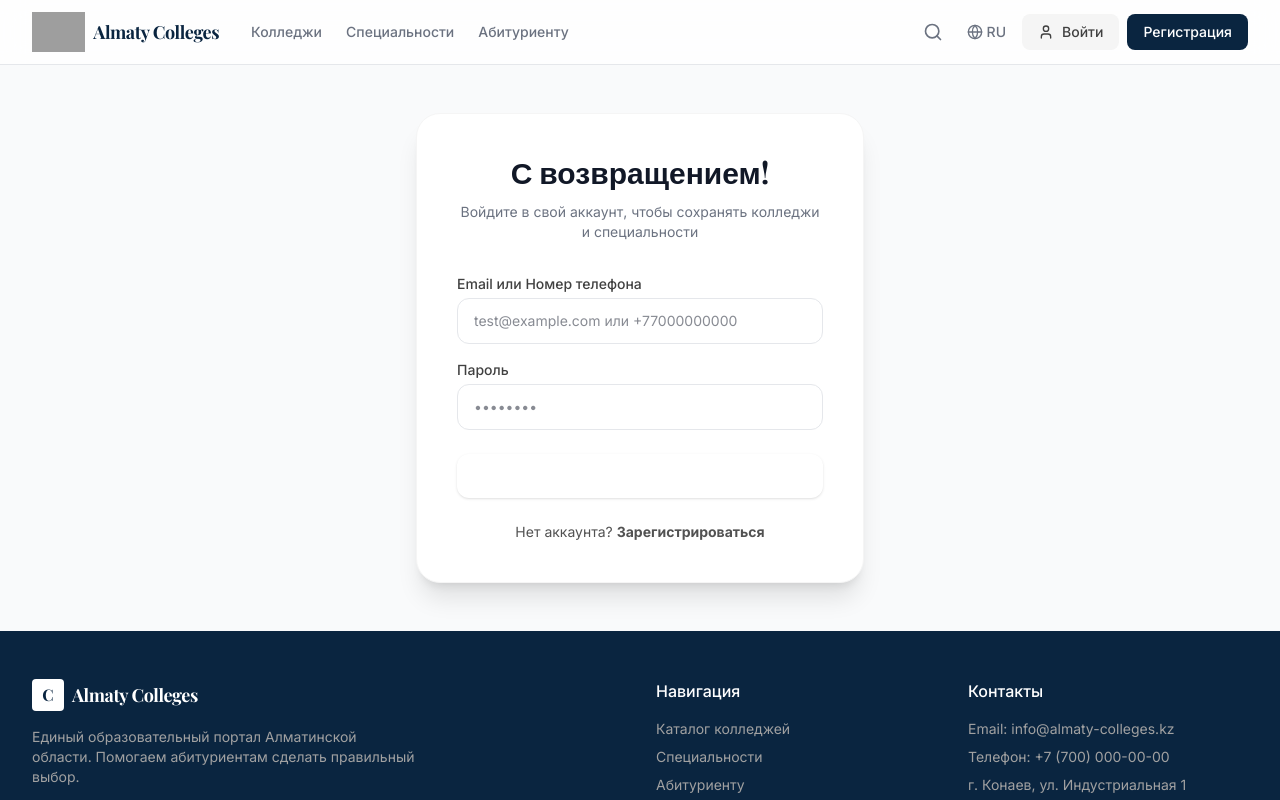
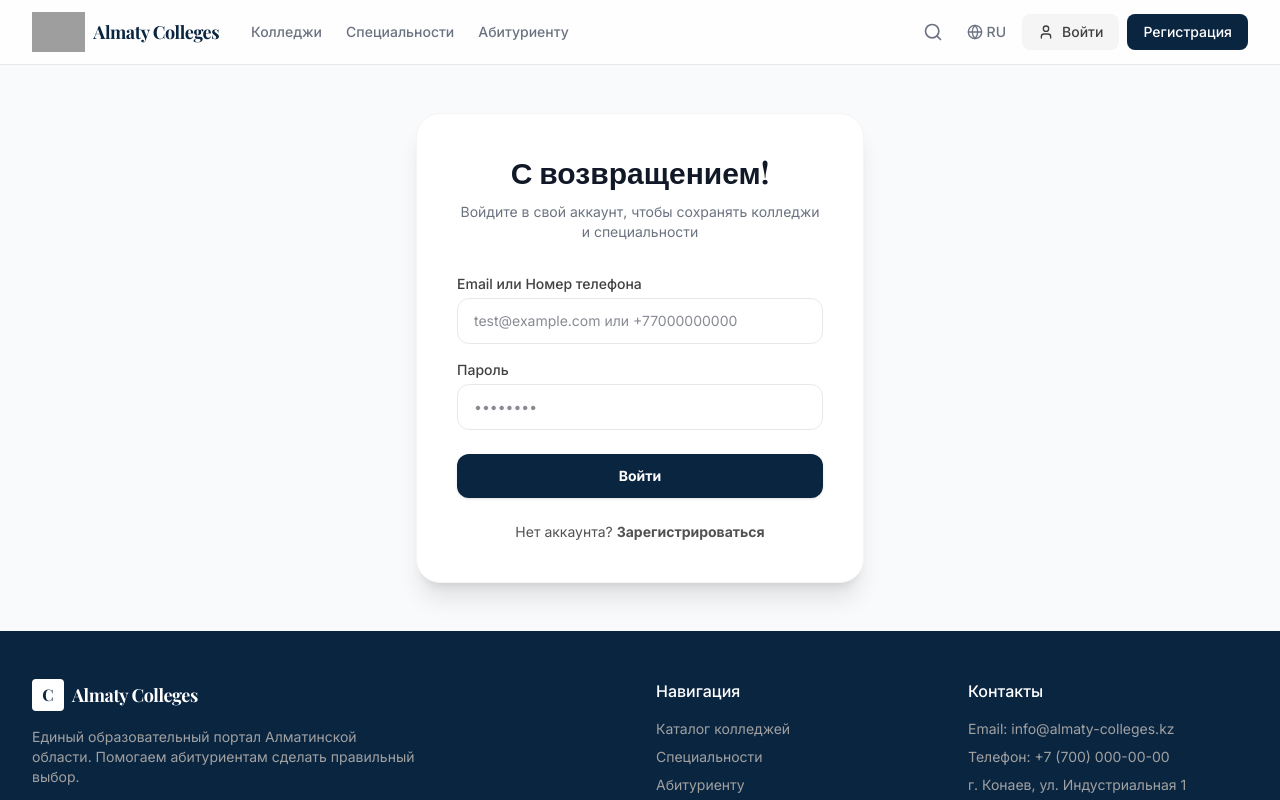
Before and after one commit to arsen-sadvakasov/almaty-colleges, a Next.js app in the folder apps/frontend/: page /login in a window 1280 px wide. Shown: the top 800 px of the page. Built offline with nearby package versions, Linux system fonts and the light colour scheme; no server answers; grey boxes are pictures that could not be loaded; a web font is replaced by a local one.

Commit message:
Final auth2

```diff
--- a/apps/frontend/src/app/login/LoginForm.tsx
+++ b/apps/frontend/src/app/login/LoginForm.tsx
@@ -53,7 +53,7 @@ function SubmitButton() {
     <button
       type="submit"
       disabled={pending}
-      className="w-full flex justify-center py-3 px-4 rounded-xl shadow-sm text-sm font-bold text-white bg-primary-600 hover:bg-primary-700 focus:outline-none focus:ring-2 focus:ring-offset-2 focus:ring-primary-500 transition-colors disabled:opacity-70 disabled:cursor-not-allowed"
+      className="w-full flex justify-center py-3 px-4 rounded-xl shadow-sm text-sm font-bold text-white bg-primary-900 hover:bg-primary-900/90 focus:outline-none focus:ring-2 focus:ring-offset-2 focus:ring-primary-500 transition-colors disabled:opacity-70 disabled:cursor-not-allowed"
     >
       {pending ? "Вход..." : "Войти"}
     </button>
--- a/apps/frontend/src/app/register/RegisterForm.tsx
+++ b/apps/frontend/src/app/register/RegisterForm.tsx
@@ -103,7 +103,7 @@ function SubmitButton() {
     <button
       type="submit"
       disabled={pending}
-      className="w-full flex justify-center py-3 px-4 rounded-xl shadow-sm text-sm font-bold text-white bg-primary-600 hover:bg-primary-700 focus:outline-none focus:ring-2 focus:ring-offset-2 focus:ring-primary-500 transition-colors disabled:opacity-70 disabled:cursor-not-allowed"
+      className="w-full flex justify-center py-3 px-4 rounded-xl shadow-sm text-sm font-bold text-white bg-primary-900 hover:bg-primary-900/90 focus:outline-none focus:ring-2 focus:ring-offset-2 focus:ring-primary-500 transition-colors disabled:opacity-70 disabled:cursor-not-allowed"
     >
       {pending ? "Регистрация..." : "Зарегистрироваться"}
     </button>
```
